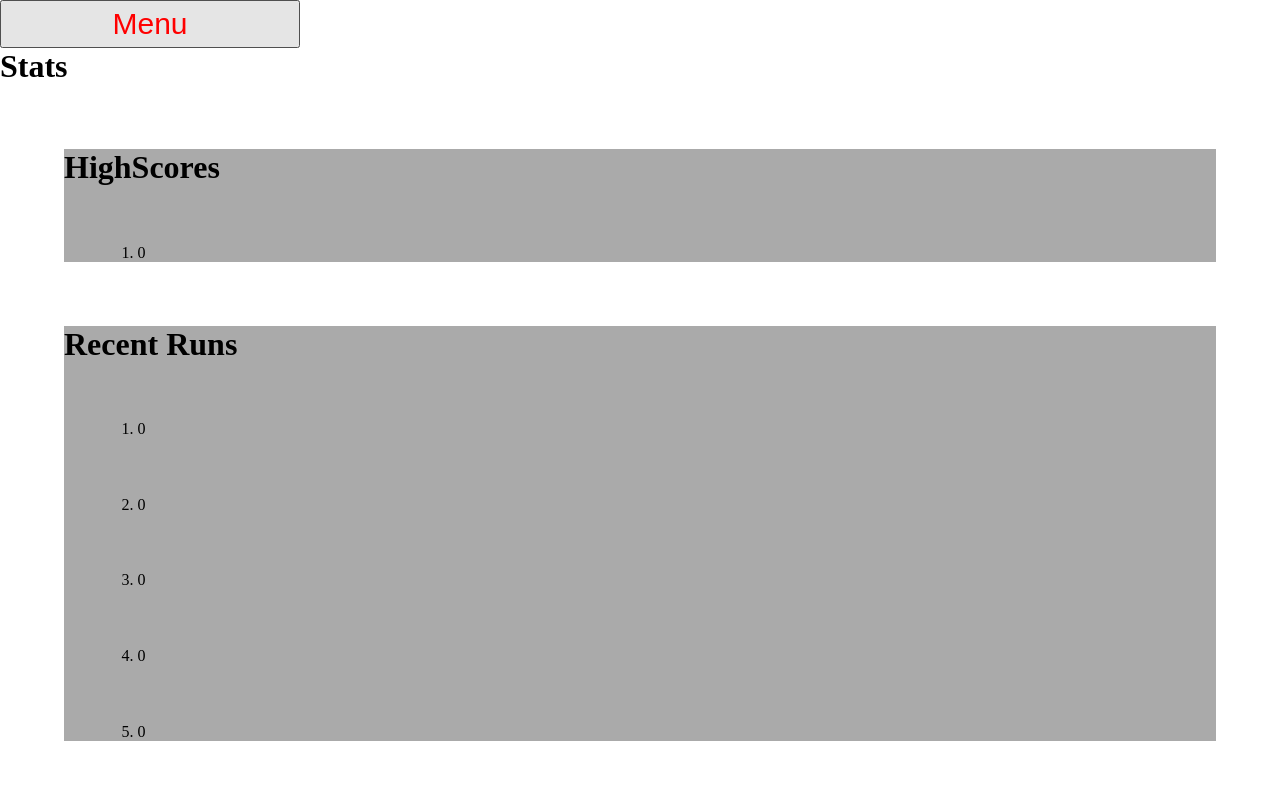
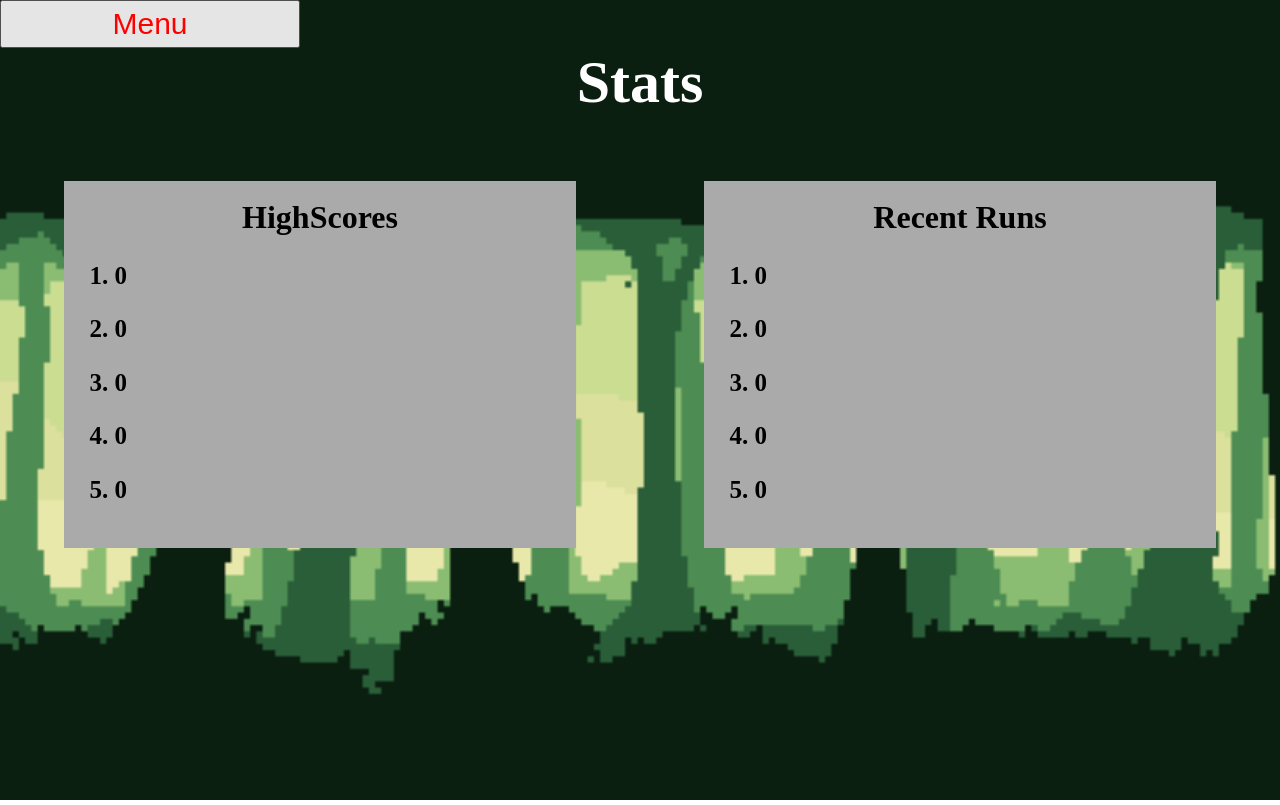
Before and after one commit to Thomas-Boi/HyperTypingMonsterLanguage, a Vue app: page /#/stats in a window 1280 px wide. Built offline with nearby package versions, Linux system fonts and the light colour scheme.

Commit message:
Highscores
Highscore page working along with saving and retrieving scores and recent runs.

```diff
--- a/src/components/HighScores.vue
+++ b/src/components/HighScores.vue
@@ -1,10 +1,12 @@
 <template>
     <div>
+        <br>
         <h1>{{title}}</h1>
         <ol v-for="(score, index) in scores" v-bind:key="index" >
             <ScoreItem  v-bind:score="score" v-bind:index="index" />
 
         </ol>
+        <br>
     </div>
 </template>
 
--- a/src/components/ScoreItem.vue
+++ b/src/components/ScoreItem.vue
@@ -15,5 +15,8 @@ export default {
 </script>
 
 <style scoped>
-
+    p {
+        font-size: 25px;
+        font-weight: bold;
+    }
 </style>
--- a/src/components/TypingBox.vue
+++ b/src/components/TypingBox.vue
@@ -10,6 +10,8 @@
 <script>
 const UPDATE_INTERVAL_IN_MILI = 2000
 const MAX_PARTS_DISTANCE_FROM_PLAYER_TO_MONSTER = 4
+
+import Storage from '../utils/Storage';
 
 export default {
   name: "TypingBox",
@@ -87,6 +89,10 @@ export default {
         accuracy,
         result
       }
+
+      let storage = Storage.getStorage()
+      storage.saveResult(cpmAverage, accuracy, charCount)
+
       this.$emit("game-finished", gameResult)
     },
 
--- a/src/utils/Storage.js
+++ b/src/utils/Storage.js
@@ -12,12 +12,16 @@ class Storage {
     this.highscores = localStorage.getItem(Storage.scoreKey)
 
     if (this.highscores === null) {
-      this.highscores = new Array(Storage.maxhighscore).fill(0)
+      this.highscores = new Array(Storage.maxHighscore).fill(0)
+    } else {
+      this.highscores = JSON.parse(this.highscores)
     }
     // index 0 is most recent playthrough
     this.history = localStorage.getItem(Storage.historyKey)
     if (this.history === null) {
       this.history = new Array(Storage.maxHistory).fill(0)
+    } else {
+      this.history = JSON.parse(this.history)
     }
   }
 
@@ -30,14 +34,14 @@ class Storage {
 
   // save the result of a run
   saveResult(wpm, accuracy, wordCount) {
-    let result = wpm * accuracy * wordCount
+    let result = Math.round(wpm * accuracy * wordCount)
     if (this.history.length === Storage.maxHistory) {
       this.history.pop() // remove oldest history
     }
     this.history.unshift(result)
     this.checkHighscore(result)
-    localStorage.setItem(Storage.historyKey, this.history)
-    localStorage.setItem(Storage.scoreKey, this.highscores)
+    localStorage.setItem(Storage.historyKey, JSON.stringify(this.history))
+    localStorage.setItem(Storage.scoreKey, JSON.stringify(this.highscores))
   }
 
   checkHighscore(result) {
--- a/src/views/Home.vue
+++ b/src/views/Home.vue
@@ -19,7 +19,6 @@
         <div class='road'> </div>
       </section>
     </main>
-    <PlayerBox v-bind:in-game="mode == 'Game'" v-model="playerTypedTxt"/>
   </div>
 </template>
 
--- a/src/views/Stats.vue
+++ b/src/views/Stats.vue
@@ -1,11 +1,11 @@
 <template>
-    <div>
+    <div class="StatsScreen">
 
         <ViewButton text="Menu" target="Home"/>
-        <h1>Stats</h1>
+        <h1 class="StatsTitle">Stats</h1>
         <!-- pass histories and high scores here -->
-        <Highscores title="HighScores" v-bind:scores="scores" />
-        <Highscores title="Recent Runs" v-bind:scores="histories"/>
+        <Highscores class="results" title="HighScores" v-bind:scores="scores" />
+        <Highscores class="results" title="Recent Runs" v-bind:scores="histories"/>
     </div>
 </template>
 
@@ -40,5 +40,24 @@
 </script>
 
 <style>
+    .StatsScreen {
+        background-image: url("../assets/background.png");
+        background-size: cover;
+        position: absolute;
+        height:100%;
+        width: 100%;
+    }
+    h1 {
+        text-align: center;
+    }
 
+    .StatsTitle {
+        font-size: 60px;
+        color:white;
+    }
+
+    .results {
+        width:40%;
+        float: left;
+    }
 </style>
```
